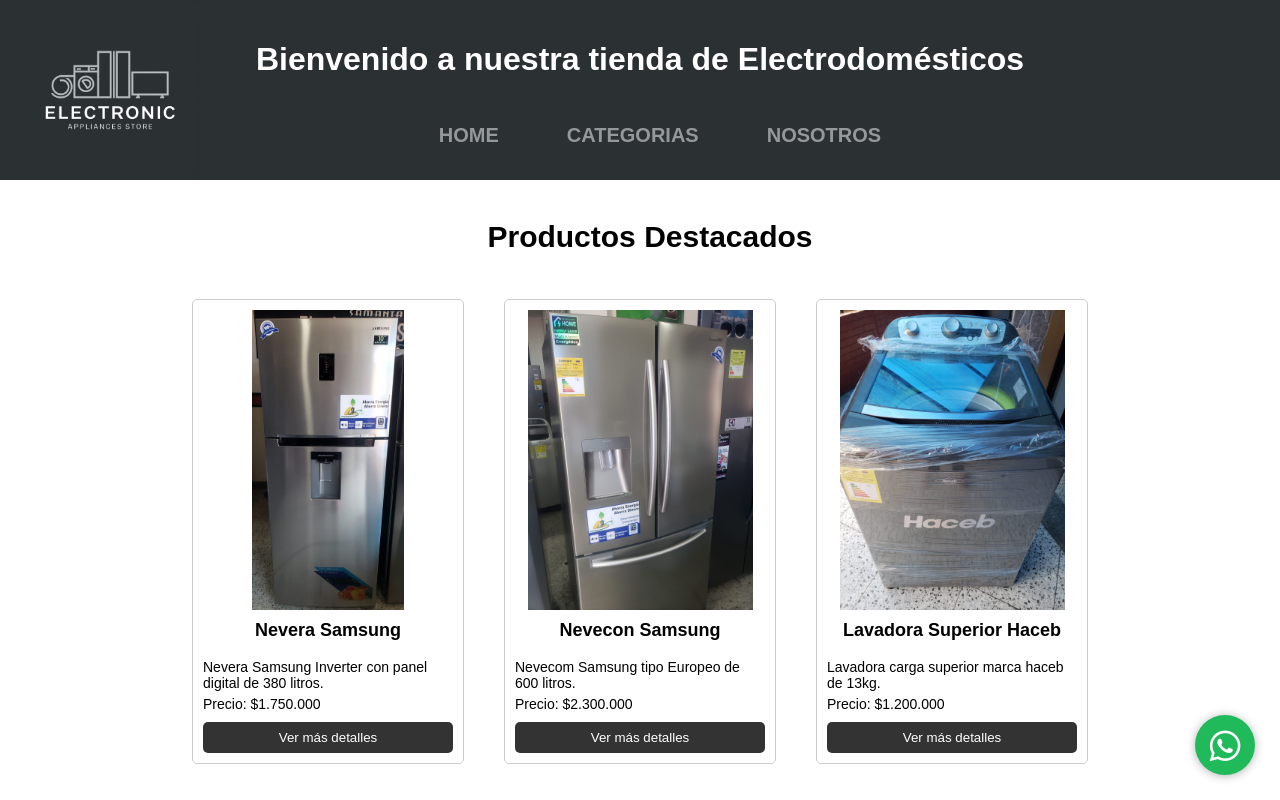
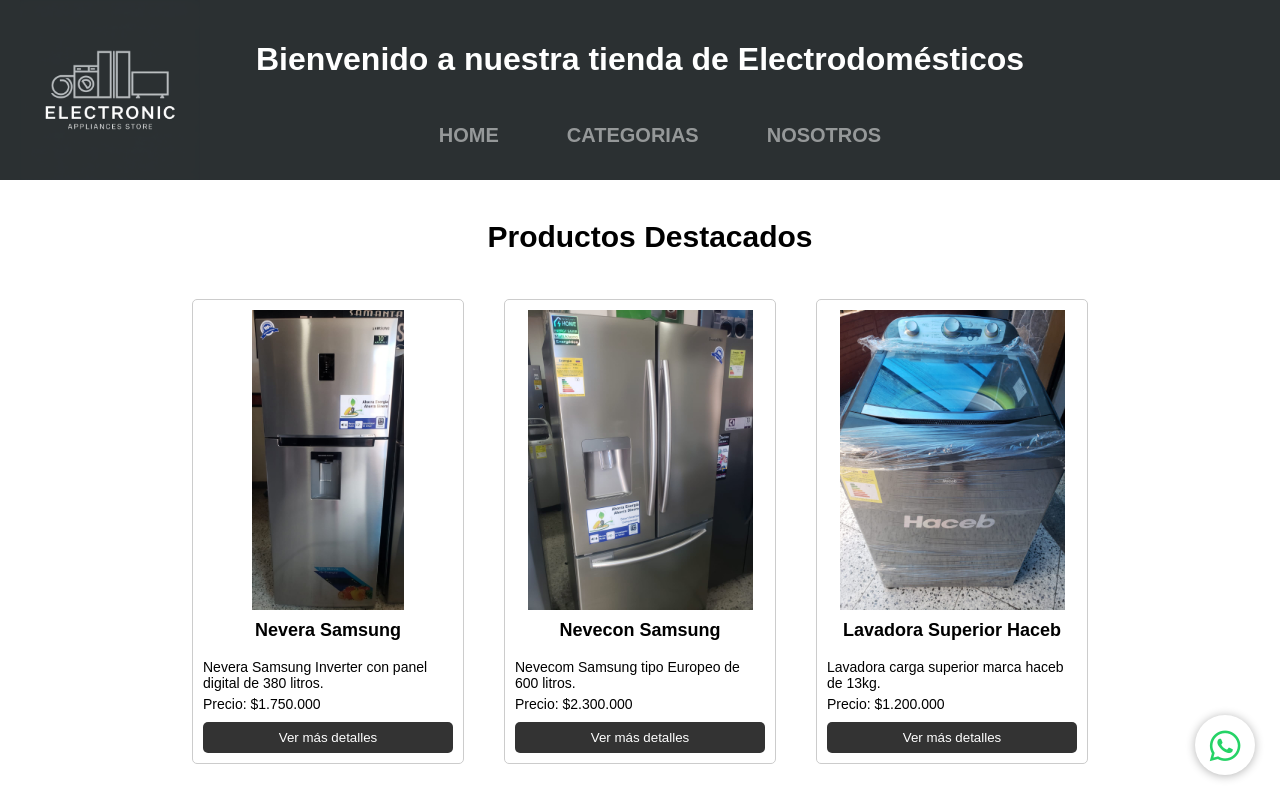
Before and after one commit to AdrielValecillo/UP_DOP-HTML, a plain HTML site: page index.html in a window 1280 px wide. In both pictures the pointer is over the link 1225 px from the left and 745 px from the top of the page. Shown: the top 800 px of the page. Drawn offline with Linux system fonts and the light colour scheme.

Commit message:
boton de whatsapp

```diff
--- a/css/wap.css
+++ b/css/wap.css
@@ -12,10 +12,11 @@
     font-size:35px;
     box-shadow: 0px 1px 10px rgba(0,0,0,0.3);
     z-index:100;
-    transition: all 300ms ease;
+    transition: all 0.5s ease;
 }
 .btn-wsp:hover{
-    background: #20ba5a;
+    background: #FFF;
+    color: #25d366;
 }
 @media only screen and (min-width:320px) and (max-width:768px){
     .btn-wsp{
```
